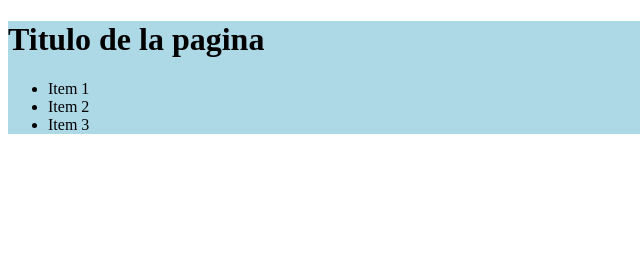
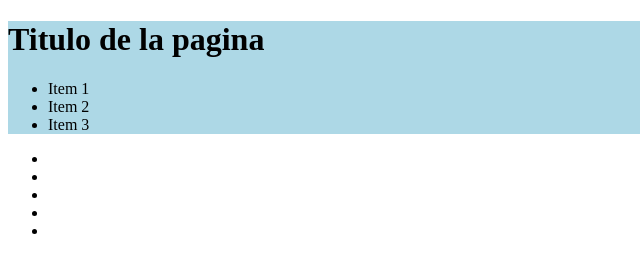
Before and after one commit to AnitaMartinez/clase-git-promo-y, a plain HTML site: page index.html in a window 1280 px wide. Shown: the full height of the page, 0-640 px from the left. Drawn offline with Linux system fonts and the light colour scheme.

Commit message:
Created footer structure html

```diff
--- a/index.html
+++ b/index.html
@@ -17,5 +17,14 @@
         </ul>
       </nav>
     </header>
+    <footer>
+      <ul>
+        <li></li>
+        <li></li>
+        <li></li>
+        <li></li>
+        <li></li>
+      </ul>
+    </footer>
   </body>
 </html>
```
